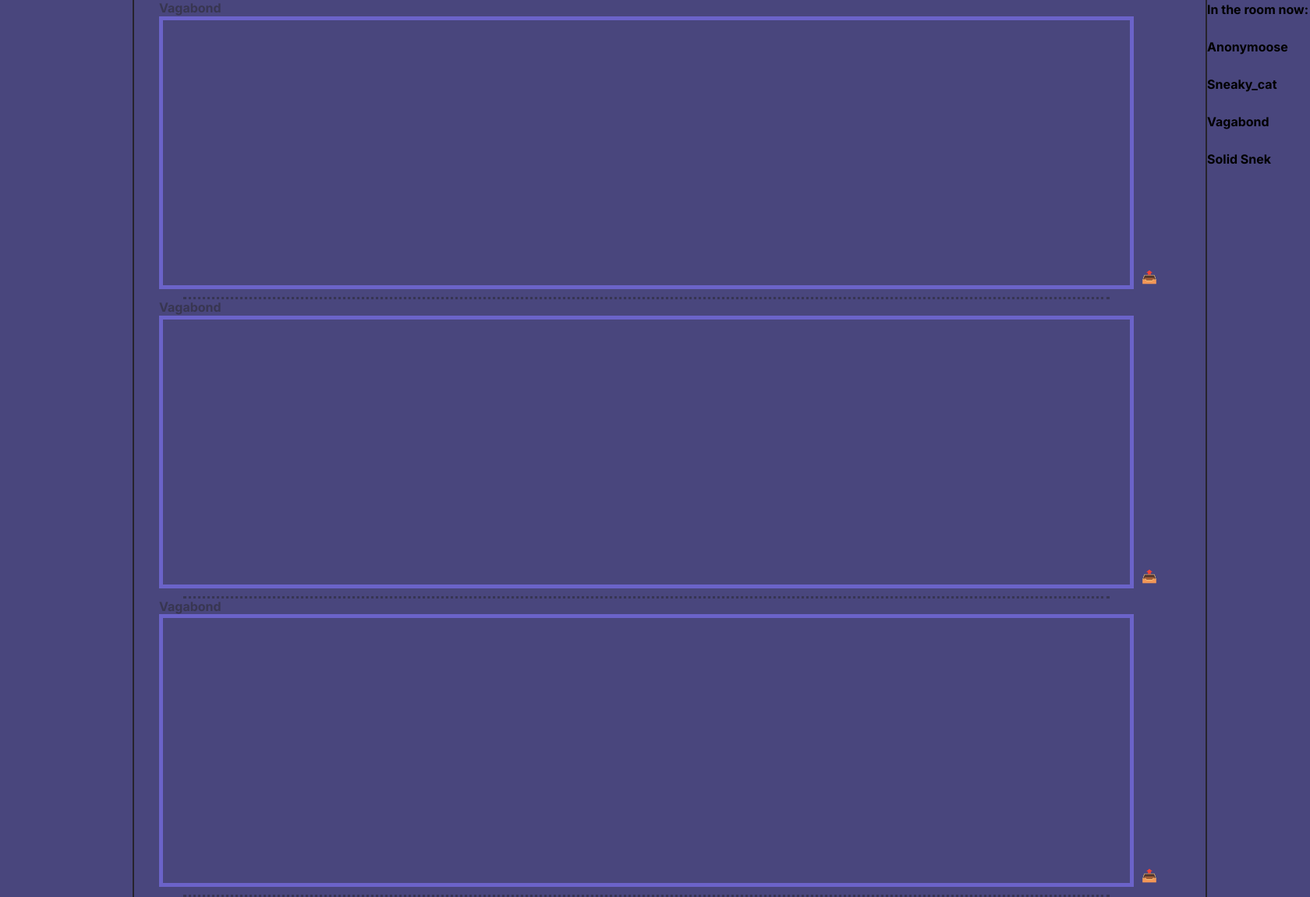
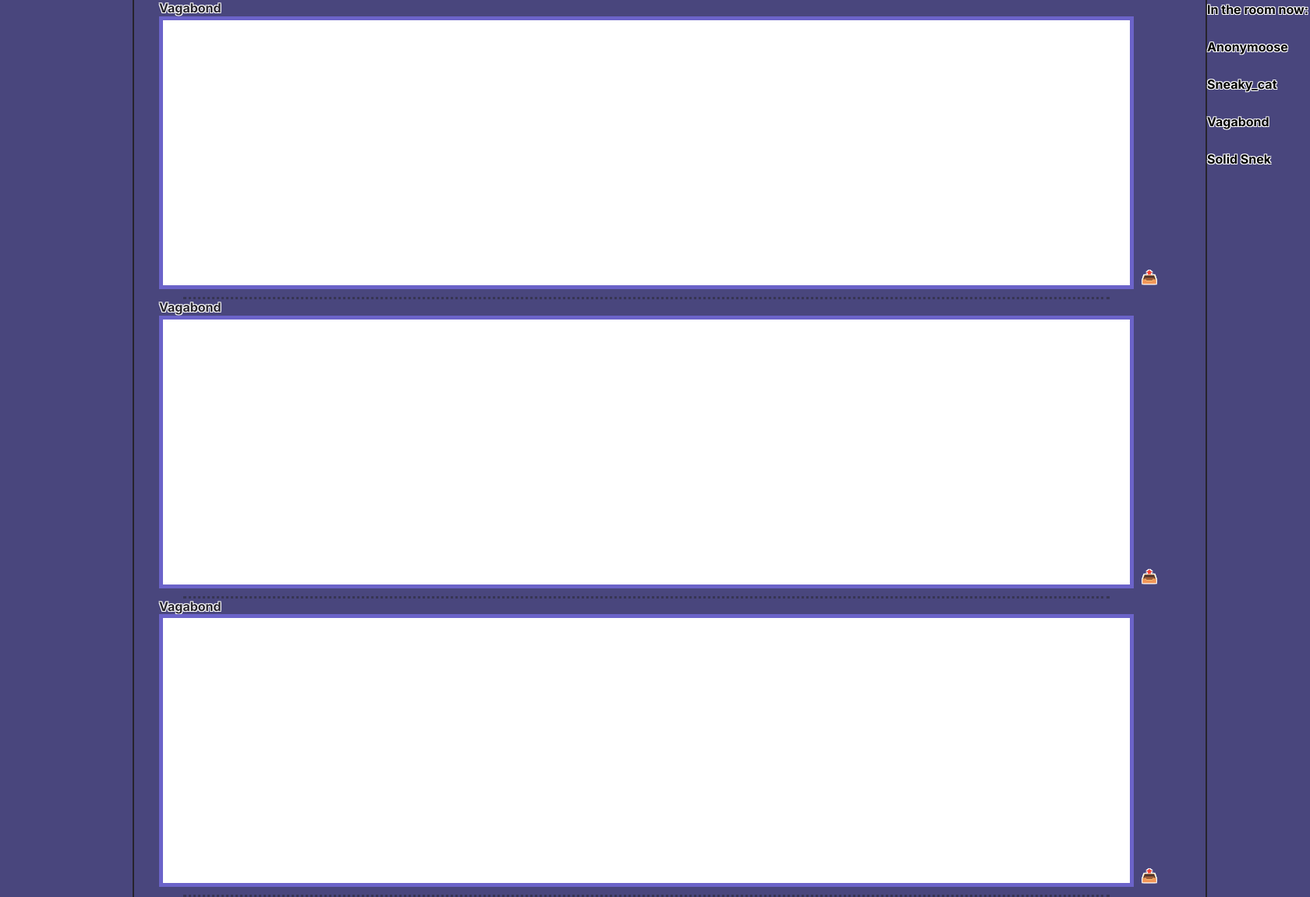
Before and after one commit to mianjoto/drawtopia, a web app: file home.html in a window 1680 px wide; the page is wider, and only the part inside the window is pictured. Shown: that part at 78% size. Run offline with its HTML, style and script files only (its server is not run), Linux system fonts and the light colour scheme; style sheets or scripts are compiled from the project's sources; some libraries are stand-ins or nearby versions.

Commit message:
Update styles.css

```diff
--- a/css/styles.css
+++ b/css/styles.css
@@ -1,3 +1,9 @@
+@tailwind base;
+@tailwind components;
+@tailwind utilities;
+
+
+
 /* ROOT STYLES */
 :root {
     --primary-color: #8077fe;
@@ -6,6 +12,7 @@
     --black-blue: #383651;
     --dark-grey: #27242c;
     --dark-grey50: rgb(39, 36, 44, 0.5);
+    --white-color: #ffffff;
 }
 
 * {
@@ -13,11 +20,11 @@
     margin: 0;
     padding: 0;
 }
-
+/*'Inter', sans-serif;*/
 h1, h2 {
     font-family: 'Inter', sans-serif;
     font-weight: 700;
-    color: var(--black-blue);
+    color: var(--dark-grey);
     line-height: 1.3rem;
 }
 
@@ -54,3 +61,7 @@
 h5 {
     font-size: 1rem;
 }
+
+body{
+    text-shadow: -1px -1px 0 #ffffff, 1px -1px 0 #ffffff, -1px 1px 0 #ffffff, 1px 1px 0 #ffffff;
+  }
```
